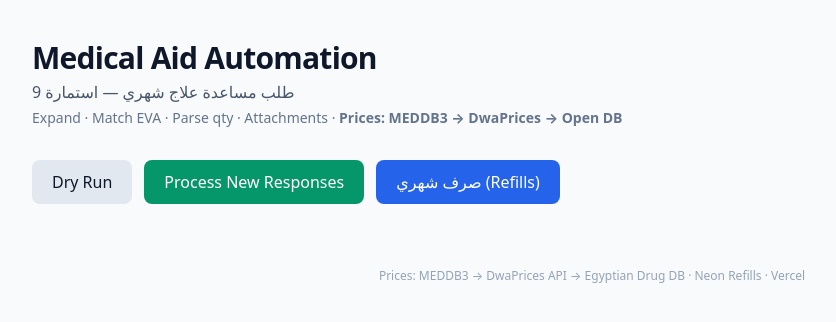
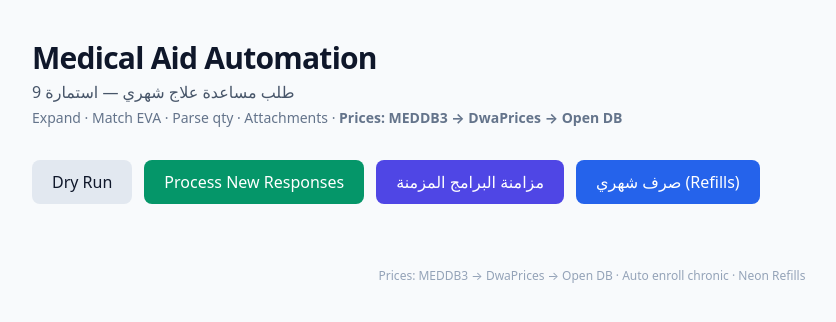
Before and after one commit to ArmaniousESP/medical-aid-automation, a Next.js app: page / in a window 1280 px wide. Shown: the top 322 px of the page, without its empty margins (48-884 px from the left). Built offline with nearby package versions, Linux system fonts and the light colour scheme.

Commit message:
Add SyncProgramsButton to home page

```diff
--- a/app/page.tsx
+++ b/app/page.tsx
@@ -2,6 +2,7 @@
 
 import { useMemo, useState } from 'react';
 import Link from 'next/link';
+import { SyncProgramsButton } from './SyncProgramsButton';
 
 type Row = {
   employee: string;
@@ -122,7 +123,7 @@ export default function Home() {
           </p>
         </header>
 
-        <div className="flex flex-wrap gap-3 mb-8 items-center">
+        <div className="flex flex-wrap gap-3 mb-8 items-start">
           <button
             onClick={() => run(true)}
             disabled={loading}
@@ -137,6 +138,7 @@ export default function Home() {
           >
             {loading ? 'Processing…' : 'Process New Responses'}
           </button>
+          <SyncProgramsButton />
           <Link
             href="/refills"
             className="px-5 py-2.5 rounded-lg bg-blue-600 text-white hover:bg-blue-700 font-medium transition"
@@ -163,6 +165,15 @@ export default function Home() {
                 )}
               </div>
               <p className="text-slate-600 text-sm mb-4">{result.message}</p>
+              {result.enroll && (
+                <p className="text-sm text-indigo-700 mb-4">
+                  Chronic enroll — created: {result.enroll.created}, updated:{' '}
+                  {result.enroll.updated}, skipped: {result.enroll.skipped}
+                  {result.enroll.errors?.length
+                    ? ` (errors: ${result.enroll.errors.length})`
+                    : ''}
+                </p>
+              )}
               <div className="grid grid-cols-2 sm:grid-cols-4 gap-4 text-center">
                 <div className="p-3 rounded-lg bg-emerald-50">
                   <div className="text-2xl font-bold text-emerald-700">{result.newRows}</div>
@@ -319,7 +330,7 @@ export default function Home() {
         )}
 
         <footer className="mt-16 text-center text-xs text-slate-400">
-          Prices: MEDDB3 → DwaPrices API → Egyptian Drug DB · Neon Refills · Vercel
+          Prices: MEDDB3 → DwaPrices → Open DB · Auto enroll chronic · Neon Refills
         </footer>
       </div>
     </main>
```
